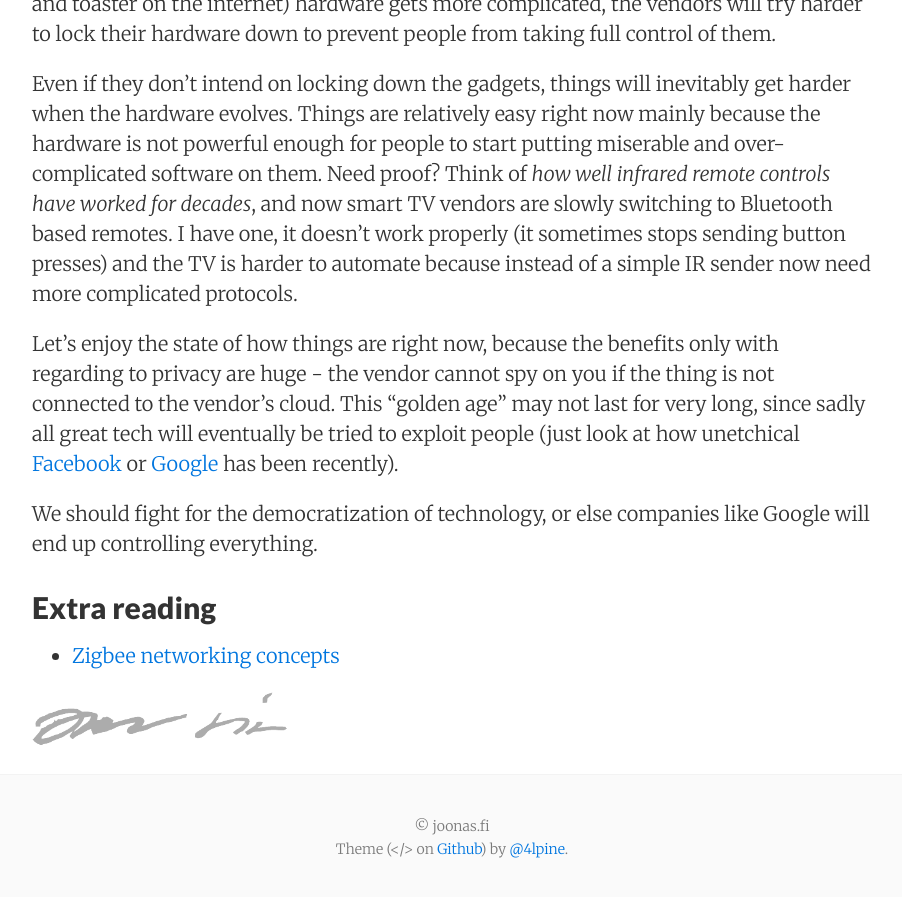
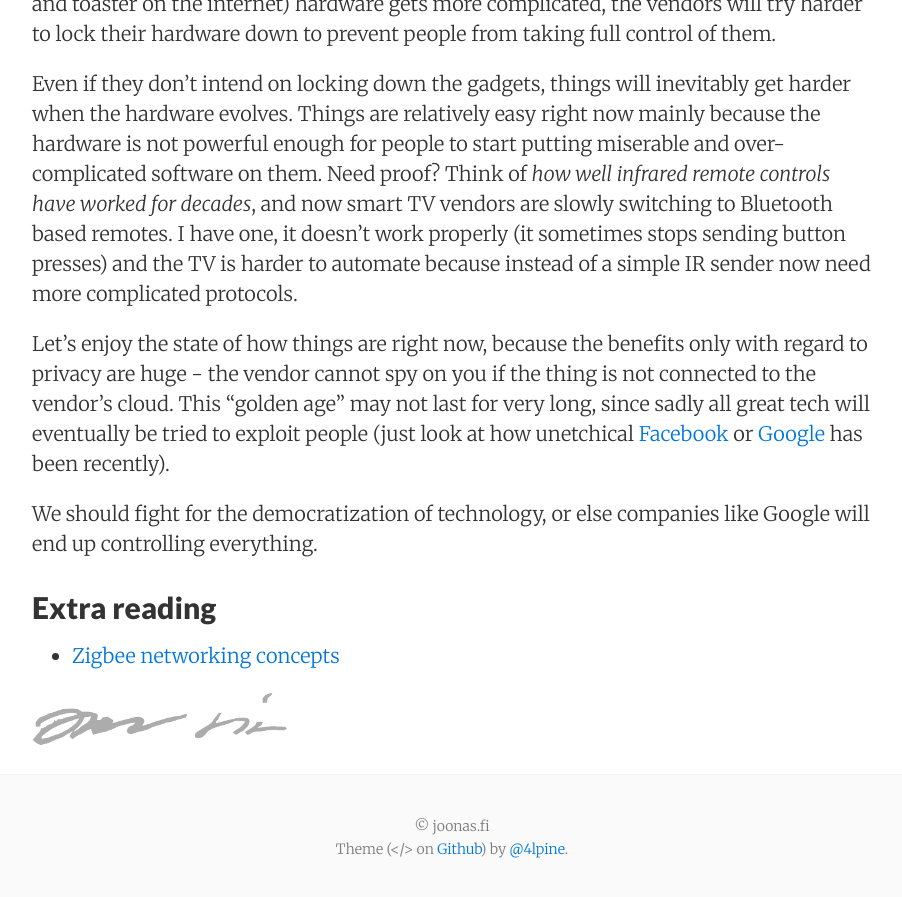
Before and after one commit to joonas-fi/joonas.fi, a Jekyll site: the page built from blog/_posts/2018/2018-12-17-ikea-tradfri-bulbs-without-tradfri-gateway-getting-started.md, in a window 1280 px wide and 900 px high, scrolled down 8061 px. Shown: the top 897 px of the window, without its empty margins (188-1090 px from the left). Built offline with Jekyll 4.4.1, drawn with Linux system fonts in a browser that asks for light colours; nearby versions of some CDN libraries; comment, search, counter and statistics services are not loaded; some of the changed text lies outside the part shown.

Commit message:
Fix a couple issues in previous post

```diff
--- a/blog/_posts/2018/2018-12-17-ikea-tradfri-bulbs-without-tradfri-gateway-getting-started.md
+++ b/blog/_posts/2018/2018-12-17-ikea-tradfri-bulbs-without-tradfri-gateway-getting-started.md
@@ -284,7 +284,7 @@ and now smart TV vendors are slowly switching to Bluetooth based remotes. I have
 doesn't work properly (it sometimes stops sending button presses) and the TV is harder to
 automate because instead of a simple IR sender now need more complicated protocols.
 
-Let's enjoy the state of how things are right now, because the benefits only with regarding to
+Let's enjoy the state of how things are right now, because the benefits only with regard to
 privacy are huge - the vendor cannot spy on you if the thing is not connected to the vendor's
 cloud. This "golden age" may not last for very long, since sadly all great tech will
 eventually be tried to exploit people (just look at how unetchical
```
Also changed, not shown: other parts of blog/_posts/2018/2018-12-17-ikea-tradfri-bulbs-without-tradfri-gateway-getting-started.md (+1 -1 lines).
